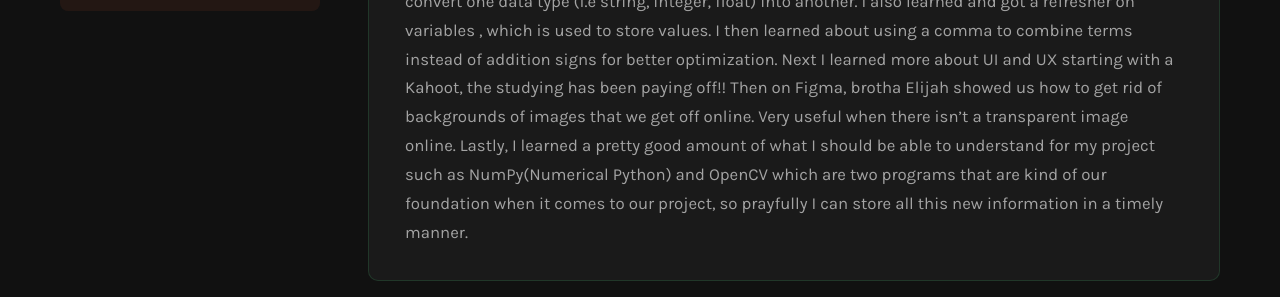
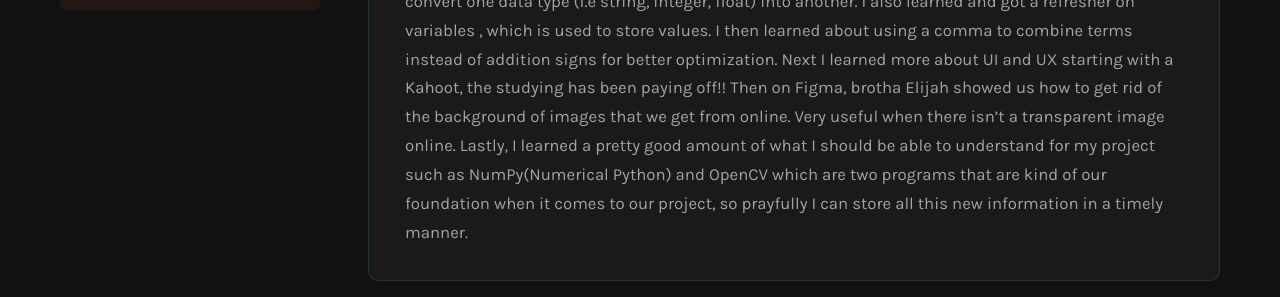
Before and after one commit to JoaqSnow/joaqsnowceamls26.github.io, a Jekyll site: the page built from _posts/2026-05-28-day-3.md, in a window 1280 px wide and 900 px high. Shown: the part 501-798 px from the top of the window. Built offline with Jekyll 4.4.1, drawn with Linux system fonts in a browser that asks for light colours; some of the changed text lies outside the part shown.

Commit message:
Update 2026-05-28-day-3.md

```diff
--- a/_posts/2026-05-28-day-3.md
+++ b/_posts/2026-05-28-day-3.md
@@ -8,7 +8,7 @@ tags: ["literature-review", "code"]
 what_i_learned: |
   In the morning I learned more python from Dr.Mack and I can say that I did understand a good amount! The two terms Concantenate and Type Casting
   were new to me. Concatenation is adding two terms together, in the case for python its strings and strings only. Type Casting is where your able to convert one data type (i.e string, integer, float) into another. I also learned and got a refresher on variables , which is used to store values. I then learned about using a comma to combine terms instead of addition signs for better optimization.
-  Next I learned more about UI and UX starting with a Kahoot, the studying has been paying off!! Then on Figma, brotha Elijah showed us how to get rid of backgrounds of images that we get off online. Very useful when there isn't a transparent image online.
+  Next I learned more about UI and UX starting with a Kahoot, the studying has been paying off!! Then on Figma, brotha Elijah showed us how to get rid of the background of images that we get from online. Very useful when there isn't a transparent image online.
   Lastly, I learned a pretty good amount of what I should be able to understand for my project such as NumPy(Numerical Python) and OpenCV which are two programs that are kind of our foundation when it comes to our project, so prayfully I can store all this new information in a timely manner.
 
 
```
